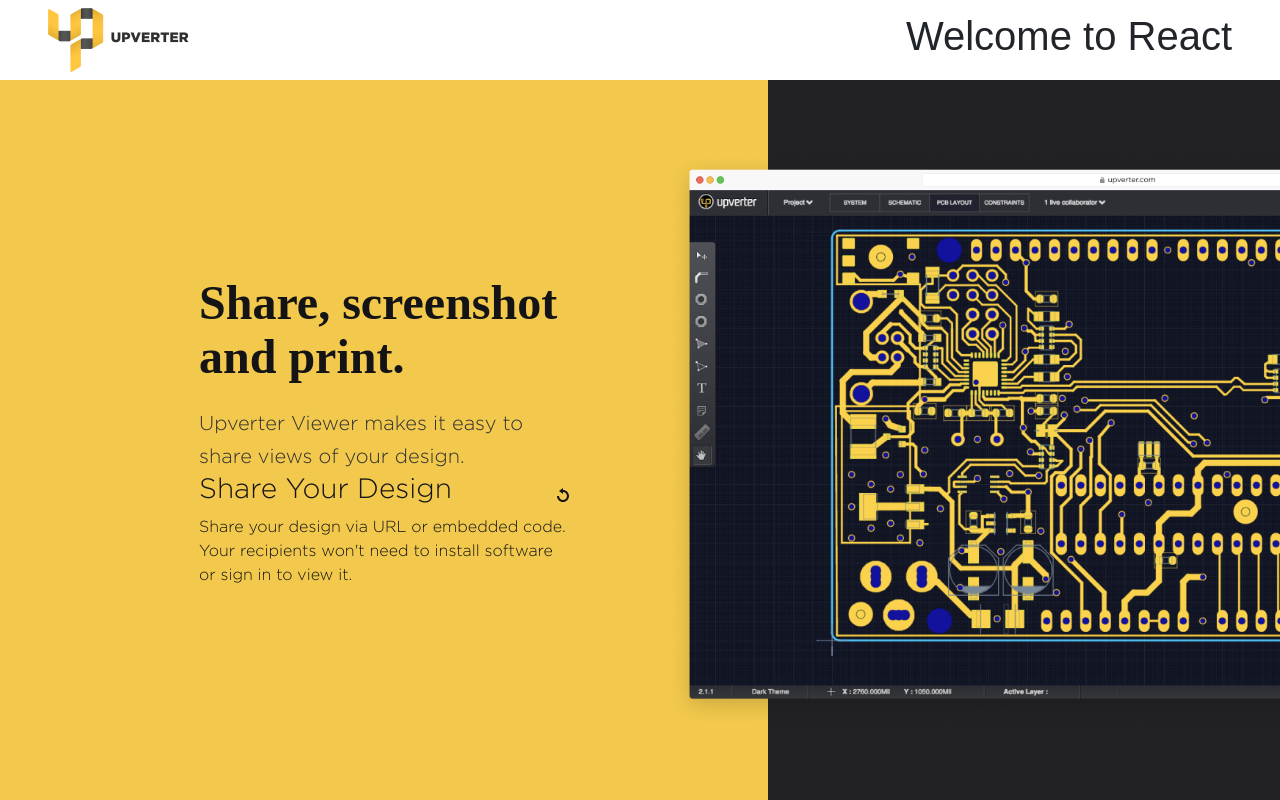
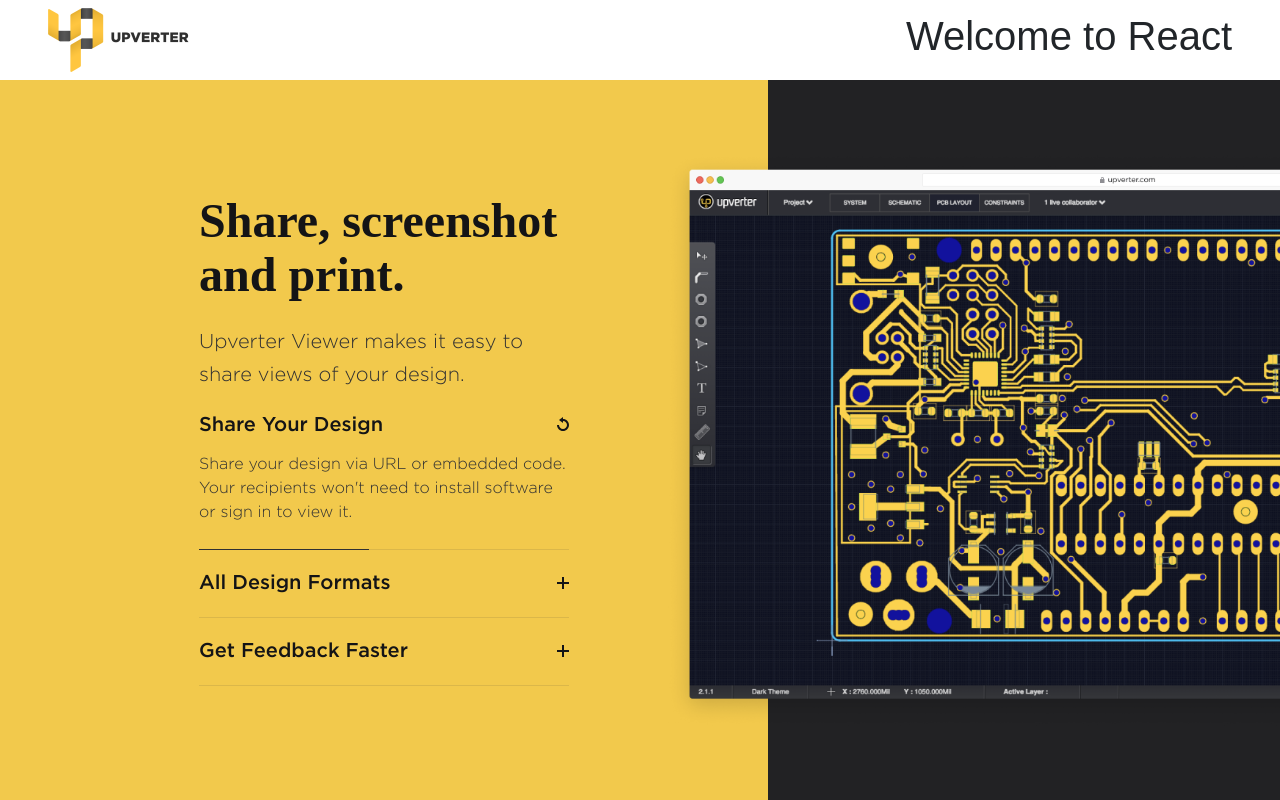
Before and after one commit to sFiFty/upverter-mockup, a React (Create React App) app: page / in a window 1280 px wide. Built offline with nearby package versions, Linux system fonts and the light colour scheme.

Commit message:
finished text

```diff
--- a/src/App.css
+++ b/src/App.css
@@ -4,10 +4,16 @@
 
 @font-face {
   font-family: Futura;
-  src: url('./fonts/futura/futur.ttf');
+  src: url('./fonts/futura/futur.ttf') format('truetype');
 }
 
 @font-face {
   font-family: Gotham;
-  src: url('./fonts/Gotham-Font/GothamLight.ttf');
+  src: url('./fonts/Gotham-Font/GothamLight.ttf') format('truetype');
 }
+
+@font-face {
+  font-family: Gotham;
+  src: url('./fonts/Gotham-Font/GothamMedium.ttf') format('truetype');
+  font-weight: bold;
+}
--- a/src/components/MainContent/MainContent.js
+++ b/src/components/MainContent/MainContent.js
@@ -2,6 +2,7 @@
 
 import './styles.css';
 import iconReplay from '../../images/icon-replay.svg';
+import iconPlus from '../../images/icon-plus.svg';
 
 class MainContent extends Component {
   render() {
@@ -13,7 +14,7 @@
             Upverter Viewer makes it easy to share views of your design.
           </div>
           <div className="design-box">
-            <div className="d-flex justify-content-between align-items-center">
+            <div className="d-flex justify-content-between align-items-baseline">
               <h3>Share Your Design</h3>
               <img src={iconReplay} alt="ico ico-replay"/>
             </div>
@@ -21,6 +22,21 @@
               Share your design via URL or embedded code.
               Your recipients won't need to install software or sign in to view it.
             </p>
+            <div className="line"><div className="active-line"></div></div>
+          </div>
+          <div className="design-box">
+            <div className="d-flex justify-content-between align-items-baseline">
+              <h3>All Design Formats</h3>
+              <img src={iconPlus} alt="ico ico-replay"/>
+            </div>
+            <div className="line"></div>
+          </div>
+          <div className="design-box">
+            <div className="d-flex justify-content-between align-items-baseline">
+              <h3>Get Feedback Faster</h3>
+              <img src={iconPlus} alt="ico ico-replay"/>
+            </div>
+            <div className="line"></div>
           </div>
         </div>
       </div>
--- a/src/components/MainContent/styles.css
+++ b/src/components/MainContent/styles.css
@@ -29,3 +29,37 @@
   width: 12px;
   height: 14px;
 }
+
+.main-content .text-content .design-box:first-child {
+  padding-top: 48px;
+}
+
+.main-content .text-content .design-box {
+  padding-top: 24px;
+}
+
+.main-content .text-content .design-box h3 {
+  font-size: 20px;
+  font-weight: bold;
+  margin: 0px;
+  line-height: normal;
+}
+
+.main-content .text-content .design-box p {
+  line-height: 24px;
+  font-size: 16px;
+  color: #303032;
+  padding-top: 18px;
+}
+
+.main-content .text-content .design-box .line {
+  margin-top: 24px;
+  height: 1px;
+  background-color: rgba(48, 48, 50, 0.12);
+}
+
+.main-content .text-content .design-box .line .active-line {
+  height: 100%;
+  width: 170px;
+  background-color: #303032;
+}
```
Also changed, not shown: src/fonts/Gotham-Font/GothamMedium.ttf (added).
